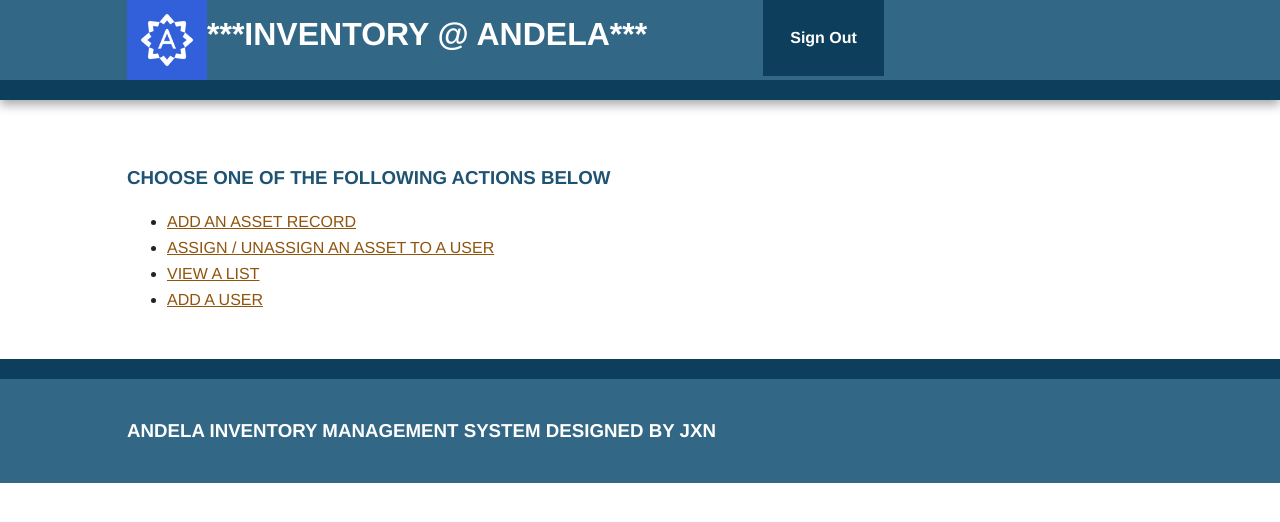
After one commit to Ahmed9914/bc-15-Inventory_Management_Flask_App, a Flask app: page /admin in a window 1280 px wide. The commit adds this page. Shown: the top 522 px of the page. Run offline with Flask 2, Linux system fonts and the light colour scheme; some libraries are stand-ins or nearby versions.

Commit message:
create admin action pager where an admin user can choose from a list of actions to do(add asset, assign/unassign asset, view a list, add a user

```diff
--- /dev/null
+++ b/templates/admin.html
@@ -0,0 +1,23 @@
+{% extends "base.html" %}
+{% from "form_macros.html" import render_field %}
+
+{% block title %}
+ADMIN
+{% endblock %}
+
+{% block content %}
+<article>
+    <h3> CHOOSE ONE OF THE FOLLOWING ACTIONS BELOW </h3>
+
+    <ul>
+        <li><a href="#">ADD AN ASSET RECORD</a></li>
+        <li><a href="#">ASSIGN / UNASSIGN AN ASSET TO A USER</a></li>
+        <li><a href="#">VIEW A LIST</a></li>
+        <li><a href="#">ADD A USER</a></li>
+
+    </ul>
+</article>
+
+{% endblock %}
+{% block sidebar %}
+{% endblock %}
--- a/templates/super_admin.html
+++ b/templates/super_admin.html
@@ -2,7 +2,7 @@
 {% from "form_macros.html" import render_field %}
 
 {% block title %}
-SUPER USER
+SUPER ADMIN
 {% endblock %}
 
 
--- a/views.py
+++ b/views.py
@@ -13,7 +13,7 @@ def super_admin_login():
     form = LoginForm()
     if form.validate_on_submit():
         username = form.username.data
-        flash("Signed in successfully as {}".format(username))
+        flash("Signed in successfully as {} <SuperAdmin User>".format(username))
         return redirect(request.args.get('next') or url_for('super_admin'))
     return render_template('super_admin_login.html', form = form)
 
@@ -23,8 +23,8 @@ def admin_login():
     form = LoginForm()
     if form.validate_on_submit():
         username = form.username.data
-        flash("Signed in successfully as {}".format(username))
-        return redirect(request.args.get('next') or url_for('home'))
+        flash("Signed in successfully as {}  <Admin User>".format(username))
+        return redirect(request.args.get('next') or url_for('admin'))
     return render_template('admin_login.html', form = form)
 
 
@@ -33,7 +33,7 @@ def user_login():
     form = LoginForm()
     if form.validate_on_submit():
         username = form.username.data
-        flash("Signed in successfully as {}".format(username))
+        flash("Signed in successfully as {} <User>".format(username))
         return redirect(request.args.get('next') or url_for('home'))
     return render_template('user_login.html', form = form)
 
@@ -49,3 +49,7 @@ def super_admin():
         flash("Successfully created {} as Admin".format(username))
         return redirect(request.args.get('next') or url_for('super_admin'))
     return render_template('super_admin.html', form = form)
+
+@app.route('/admin')
+def admin():
+    return render_template("admin.html")
```
